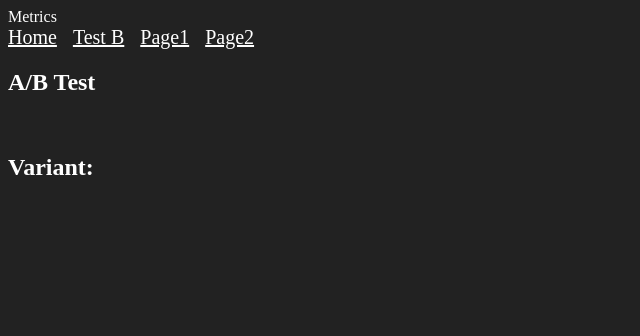
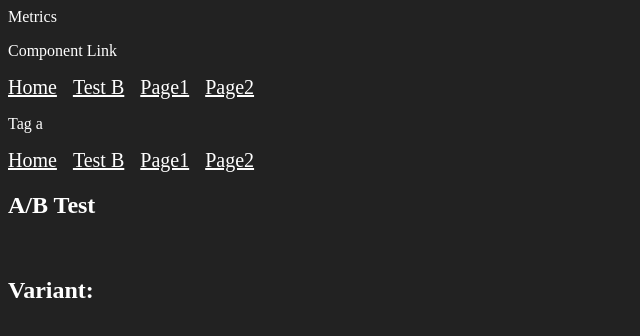
Before and after one commit to GustavoDias7/react-optimize-project, a React (Create React App) app: page / in a window 1280 px wide. Shown: the top 336 px of the page, without its empty margins (0-640 px from the left). Built offline with nearby package versions, Linux system fonts and the light colour scheme.

Commit message:
Update GA/GTM configs 11

```diff
--- a/src/components/Nav.jsx
+++ b/src/components/Nav.jsx
@@ -4,12 +4,22 @@ import { page1, page2, root, testB } from "../utils/links";
 
 const Nav = () => {
   return (
+    <>
       <nav className="nav">
+        <p>Component Link</p>
         <Link to={root}>Home</Link>
         <Link to={testB}>Test B</Link>
         <Link to={page1}>Page1</Link>
         <Link to={page2}>Page2</Link>
       </nav>
+      <nav className="nav">
+        <p>Tag a</p>
+        <a href={root}>Home</a>
+        <a href={testB}>Test B</a>
+        <a href={page1}>Page1</a>
+        <a href={page2}>Page2</a>
+      </nav>
+    </>
   );
 };
 
```
Lines whose indentation alone changed are shown as unchanged.
